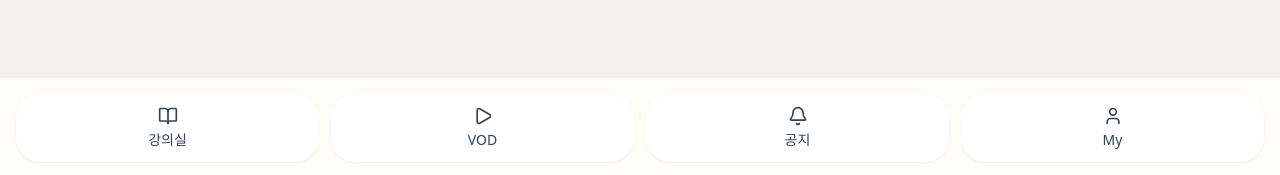
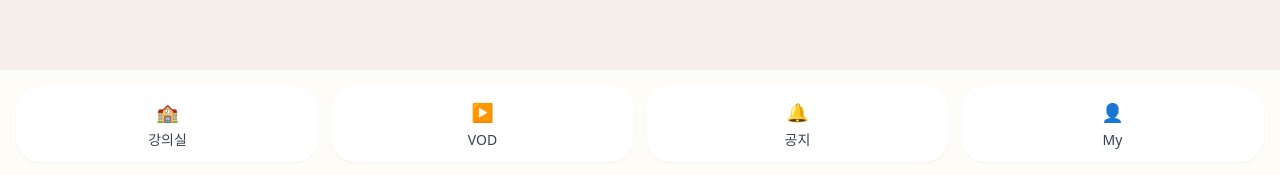
Before and after one commit to elliesbang/Class-web-app, a React (Vite) app in the folder class-web-app/: page /mypage in a window 1280 px wide. Shown: the part 622-797 px from the top of the page. Built offline with nearby package versions, Linux system fonts and the light colour scheme; a web font is replaced by a local one.

Commit message:
Replace lucide icons with emoji nav

```diff
--- a/class-web-app/src/components/NavSection.tsx
+++ b/class-web-app/src/components/NavSection.tsx
@@ -1,26 +1,43 @@
-import { Bell, BookOpen, Play, User } from "lucide-react";
+import { Link } from "react-router-dom";
 
 const navItems = [
-  { label: "강의실", Icon: BookOpen },
-  { label: "VOD", Icon: Play },
-  { label: "공지", Icon: Bell },
-  { label: "My", Icon: User },
+  { label: "강의실", emoji: "🏫", to: "/class/michina" },
+  { label: "VOD", emoji: "▶️" },
+  { label: "공지", emoji: "🔔" },
+  { label: "My", emoji: "👤" },
 ];
+
+const baseButtonClasses =
+  "bg-white rounded-xl shadow-sm py-3 flex flex-col items-center justify-center gap-1 hover:bg-[#fef568] hover:text-gray-800 transition-all";
 
 const NavSection = () => {
   return (
-    <section className="mt-16 bg-[#fdfcf7] p-4">
-      <div className="grid grid-cols-2 gap-3 md:grid-cols-4">
-        {navItems.map(({ label, Icon }) => (
-          <button
-            key={label}
-            type="button"
-            className="flex flex-col items-center justify-center gap-1 rounded-xl bg-white py-3 text-sm font-medium text-gray-700 shadow-sm transition-all hover:bg-[#fef568] hover:text-gray-800"
-          >
-            <Icon className="h-5 w-5" />
-            <span>{label}</span>
-          </button>
-        ))}
+    <section className="fixed bottom-0 left-0 right-0 bg-[#fdfcf7] p-4">
+      <div className="grid grid-cols-4 gap-3">
+        {navItems.map(({ label, emoji, to }) => {
+          const content = (
+            <>
+              <span aria-hidden="true" className="text-lg">
+                {emoji}
+              </span>
+              <span className="text-sm font-medium text-gray-700">{label}</span>
+            </>
+          );
+
+          if (to) {
+            return (
+              <Link key={label} to={to} className={baseButtonClasses}>
+                {content}
+              </Link>
+            );
+          }
+
+          return (
+            <button key={label} type="button" className={baseButtonClasses}>
+              {content}
+            </button>
+          );
+        })}
       </div>
     </section>
   );
```
